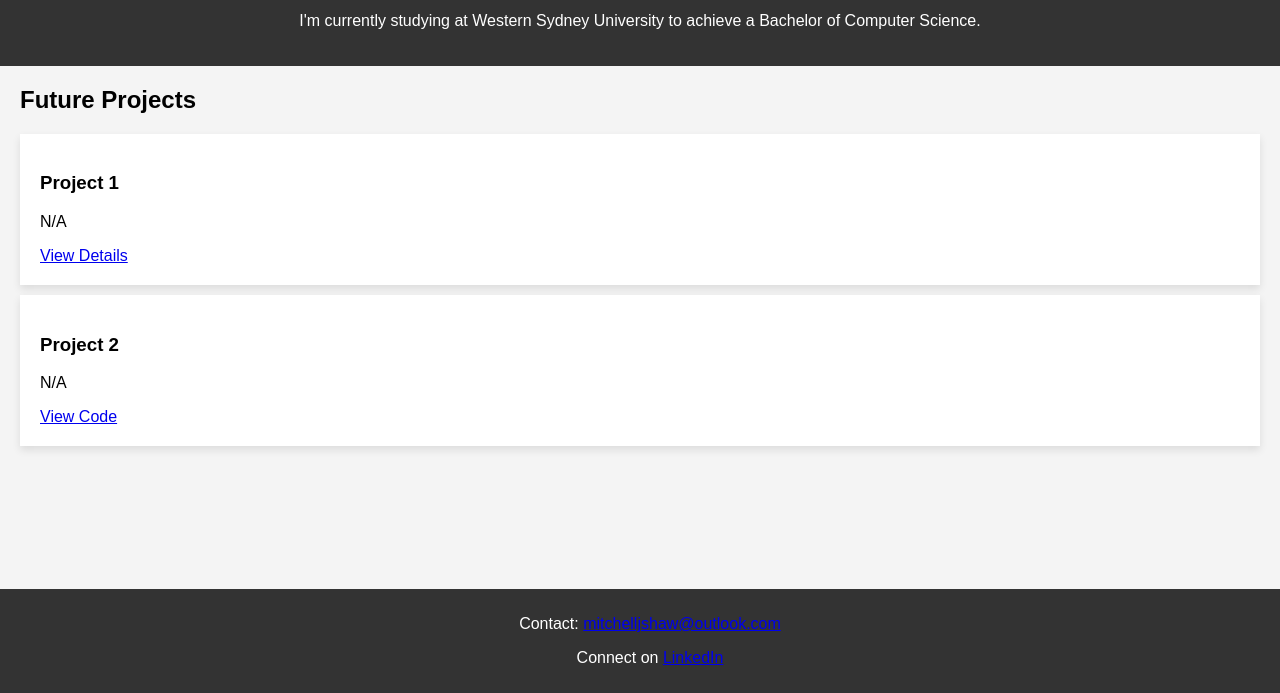
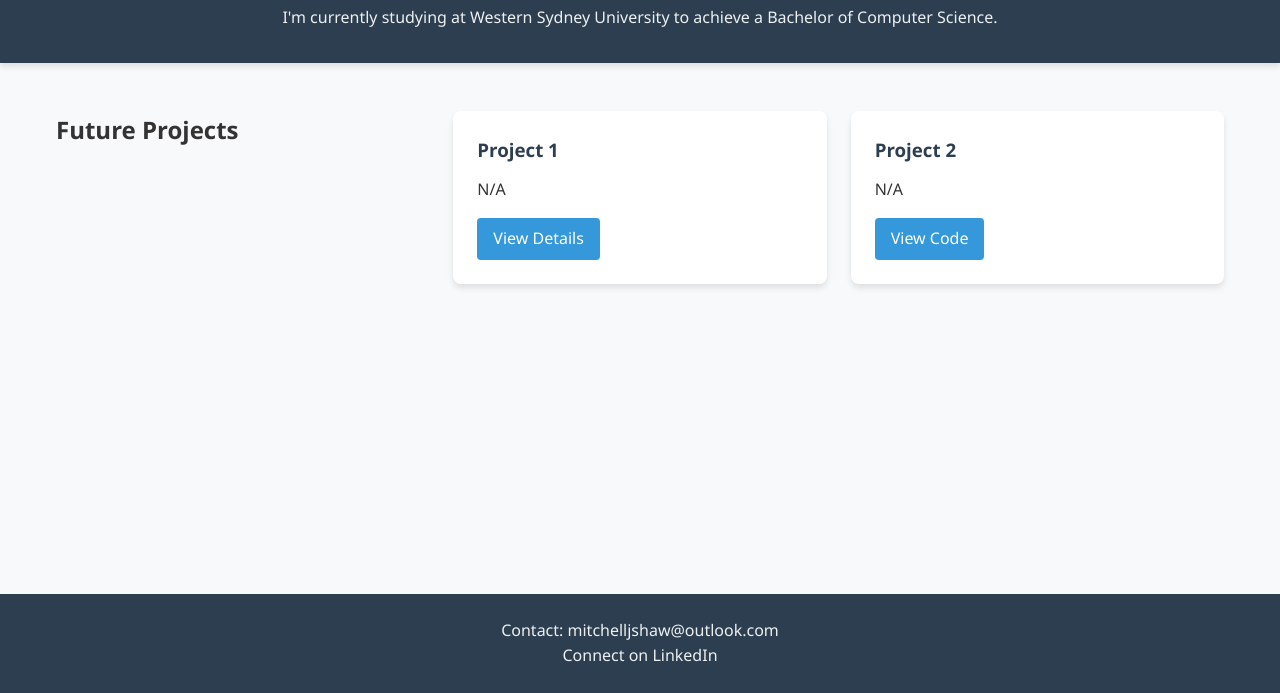
Before and after one commit to mitchelljshaw/mitchelljshaw.github.io, a plain HTML site: page index.html in a window 1280 px wide. Shown: the part 107-800 px from the top of the page. Drawn offline with Linux system fonts and the light colour scheme.

Commit message:
Update style.css

```diff
--- a/style.css
+++ b/style.css
@@ -1,39 +1,123 @@
-/* Basic Styling */
-body {
-    font-family: Arial, sans-serif;
+
+:root {
+    --primary-color: #2c3e50;
+    --accent-color: #3498db;
+    --text-dark: #333;
+    --text-light: #ecf0f1;
+    --shadow: 0 4px 6px rgba(0, 0, 0, 0.1);
+}
+
+* {
     margin: 0;
     padding: 0;
-    background-color: #f4f4f4;
+    box-sizing: border-box;
 }
 
+body {
+    font-family: 'Segoe UI', system-ui, sans-serif;
+    line-height: 1.6;
+    color: var(--text-dark);
+    background-color: #f8f9fa;
+    min-height: 100vh;
+    display: flex;
+    flex-direction: column;
+}
+
+/*Header*/
 header {
-    background-color: #333;
-    color: white;
-    padding: 20px;
+    background-color: var(--primary-color);
+    color: var(--text-light);
+    padding: 2rem 1rem;
     text-align: center;
+    box-shadow: var(--shadow);
 }
 
 h1 {
     font-size: 2.5rem;
+    margin-bottom: 1rem;
 }
 
+/*Main*/
+main {
+    flex: 1;
+    padding: 2rem 1rem;
+    max-width: 1200px;
+    margin: 0 auto;
+    width: 100%;
+}
+
+/*Future Projects*/
 .projects {
-    margin: 20px;
+    display: grid;
+    grid-template-columns: repeat(auto-fit, minmax(300px, 1fr));
+    gap: 1.5rem;
+    padding: 1rem 0;
 }
 
 .project-card {
-    background-color: white;
-    padding: 20px;
-    margin: 10px 0;
-    box-shadow: 0 4px 8px rgba(0, 0, 0, 0.1);
+    background: white;
+    padding: 1.5rem;
+    border-radius: 8px;
+    box-shadow: var(--shadow);
+    transition: transform 0.3s ease;
 }
 
+.project-card:hover {
+    transform: translateY(-5px);
+}
+
+.project-card h3 {
+    color: var(--primary-color);
+    margin-bottom: 0.75rem;
+}
+
+.project-link {
+    display: inline-block;
+    padding: 0.5rem 1rem;
+    background-color: var(--accent-color);
+    color: white;
+    text-decoration: none;
+    border-radius: 4px;
+    margin-top: 1rem;
+    transition: background-color 0.3s ease;
+}
+
+.project-link:hover {
+    background-color: #2980b9;
+}
+
+/*Footer*/
 footer {
+    background-color: var(--primary-color);
+    color: var(--text-light);
+    padding: 1.5rem;
     text-align: center;
-    background-color: #333;
-    color: white;
-    padding: 10px;
-    position: fixed;
-    bottom: 0;
-    width: 100%;
+    margin-top: auto;
 }
+
+footer a {
+    color: var(--text-light);
+    text-decoration: none;
+    transition: color 0.3s ease;
+}
+
+footer a:hover {
+    color: var(--accent-color);
+}
+
+/*Design*/
+@media (max-width: 768px) {
+    h1 {
+        font-size: 2rem;
+    }
+
+    .projects {
+        grid-template-columns: 1fr;
+    }
+}
+
+@media (max-width: 480px) {
+    html {
+        font-size: 14px;
+    }
+}
```
